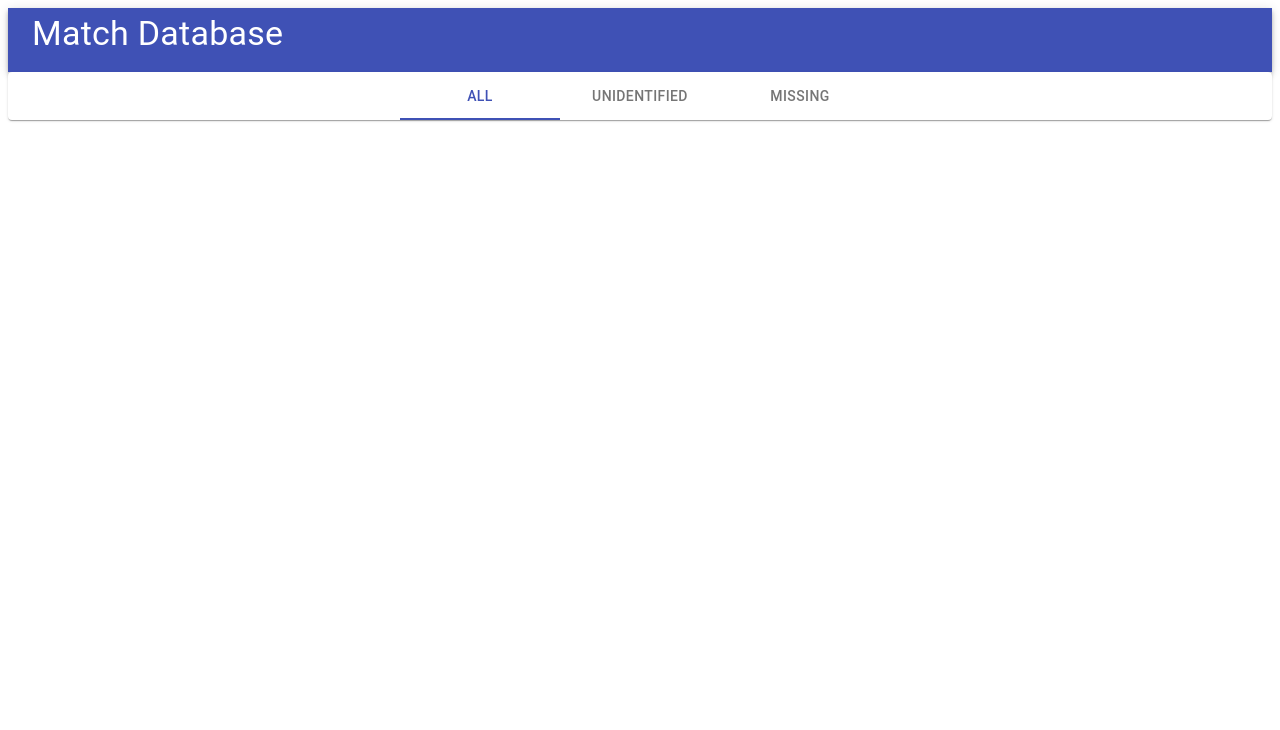
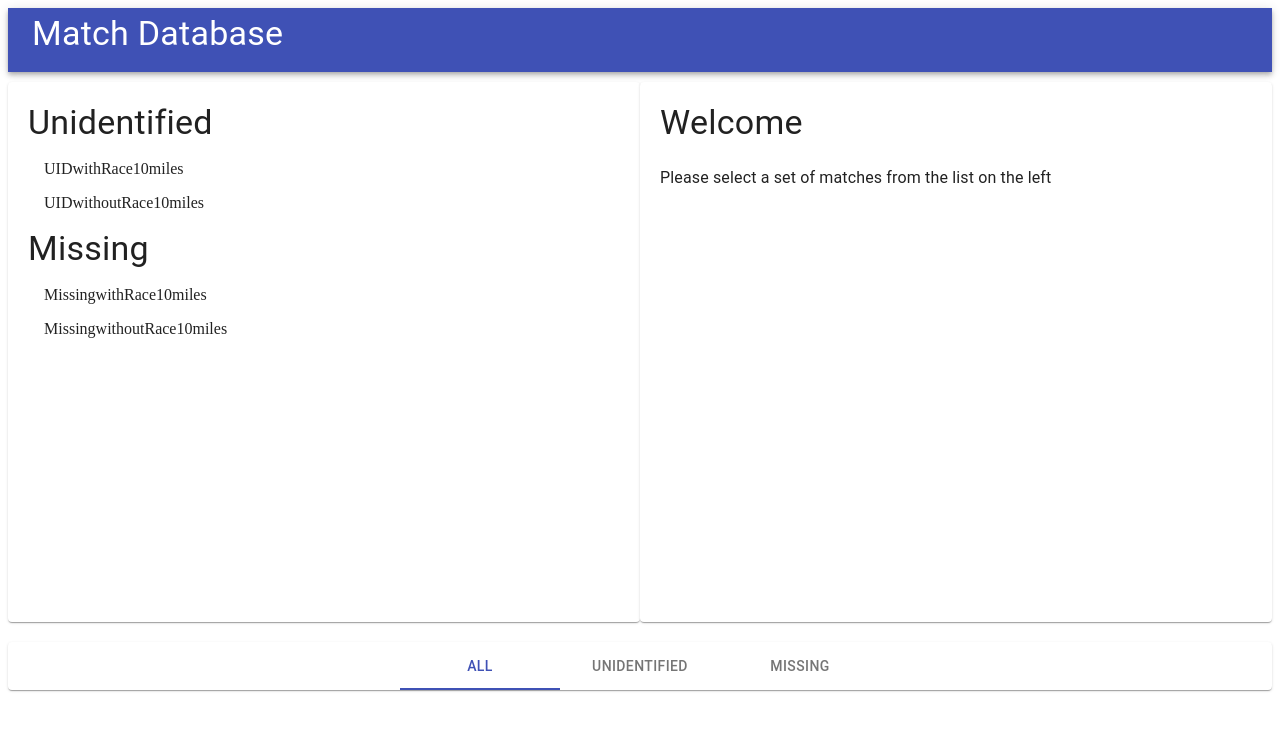
Before and after one commit to MississippiBrenn/maria-la-heroina-website, a React (Create React App) app: page / in a window 1280 px wide. Shown: the top 730 px of the page. Built offline with nearby package versions, Linux system fonts and the light colour scheme.

Commit message:
populating list

```diff
--- a/src/components/App.js
+++ b/src/components/App.js
@@ -2,15 +2,17 @@ import React, { Component, Fragment } from 'react'
 import { Header, Banner, Footer } from './layouts'
 import SearchMenu from './SearchMenu.js'
 import Exercises from './exercises'
+import Matches from './matches'
 
 import {  matchTo, matchDatabase, muscles, exercises } from "../store.js";
+
 
 export default class extends Component {
     state = {
       exercises,
       exercise:{},
       matchDatabase,
-      matchEntry:{}
+      matchDBEntry:{}
     }
 
     //accept data as props and pass them down for rendering
@@ -63,7 +65,7 @@ export default class extends Component {
   // { category, exercise } = this.state
 
   const matchDatabase = this.getMatchByCategory(),
-  {category, matchEntry} = this.state
+  {category, matchDBEntry} = this.state
 
     return (
     <Fragment>
@@ -76,6 +78,11 @@ export default class extends Component {
       onSelect={this.handleExerciseSelected}
       /> */}
       {/* <SearchMenu /> */}
+      <Matches
+      matchDBEntry={matchDBEntry}
+      category={category}
+      matchDatabase={matchDatabase}
+      />
       <Footer
       matchTo={matchTo}
       category={category}
--- a/src/components/layouts/Footer.js
+++ b/src/components/layouts/Footer.js
@@ -7,7 +7,7 @@ import Tab from '@material-ui/core/Tab';
 
  export default ({ matchTo, category, onSelect }) => {
    const index = category
-   ? matchTo.findIndex(group => group === category)+1
+   ? matchTo.findIndex(group => group == category)+1
    : 0
 
   const onIndexSelect = (e, index) =>
--- /dev/null
+++ b/src/components/matches/index.js
@@ -0,0 +1,70 @@
+import React, { Fragment } from 'react';
+import Grid from '@material-ui/core/Grid';
+import Paper from '@material-ui/core/Paper'
+import { Typography } from '@material-ui/core';
+import List from '@material-ui/core/List';
+import ListItem from '@material-ui/core/ListItem';
+import ListItemText from '@material-ui/core/ListItem';
+
+const styles = {
+    Paper: {
+        padding: 20, marginTop: 10, marginBottom: 20, height: 500, ovrerflow: 'auto'
+    },
+    nested: {
+        backgroundColor: 'grey',
+        paddingLeft: 10
+    }
+}
+
+export default ({
+    // exercises,
+    // category,
+    // onSelect,
+    // exercise: {
+    //     id,
+    //     title='Welcome!',
+    //     description='Please select an set of matches from the list on the left'
+    // },
+    matchDatabase,
+    category,
+
+    matchDBEntry: {
+        id,
+        title='Welcome',
+        type='Please select a set of matches from the list on the left'
+    }
+}) =>
+    <Grid container>
+        <Grid item sm>
+            <Paper style={styles.Paper}>
+                {matchDatabase.map(([group, matchDatabase]) =>
+                    !(category) || category === group
+                        ? <Fragment key={group}>
+                            <Typography variant="h4" style={{ textTransform: 'capitalize' }}>
+                                {group}
+                            </Typography>
+                            <List component="ul">
+                                {matchDatabase.map(({ title, id }) =>
+                                    <ListItem key ={id} button
+                                    // onClick={() => onSelect(id)}
+                                    >
+                                        {title}
+                                    </ListItem>
+                                )}
+                            </List>
+                        </Fragment>
+                        : null
+                )}
+
+            </Paper>
+        </Grid>
+        <Grid item sm>
+            <Paper style={styles.Paper}>
+                <Fragment>
+                    <Typography variant="h4">{title} </Typography>
+                    <Typography variant="subtitle1" style={{ marginTop: 20 }} >  {type}</Typography>
+
+                </Fragment>
+            </ Paper>
+        </Grid>
+    </Grid>
```
Also changed, not shown: 1 other file (tests, documents, lock files or other folders).
